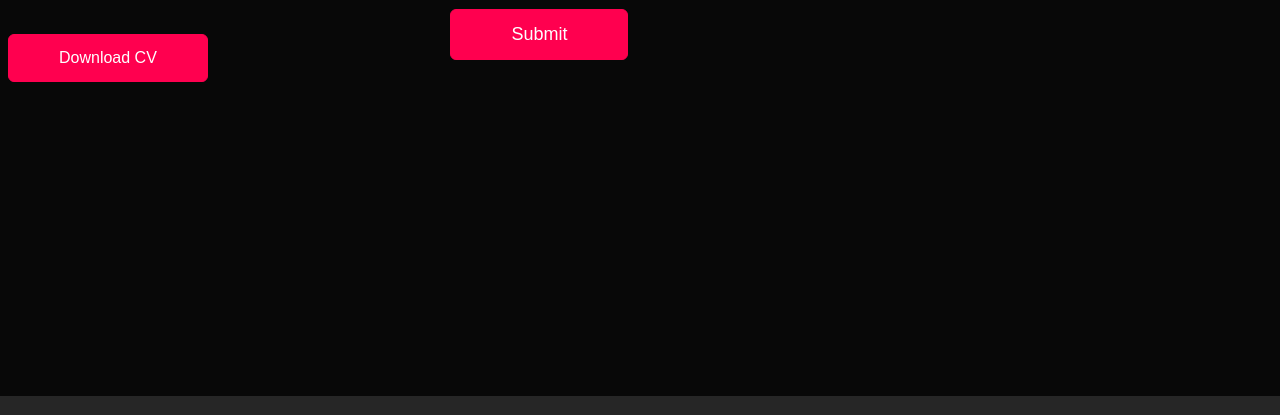
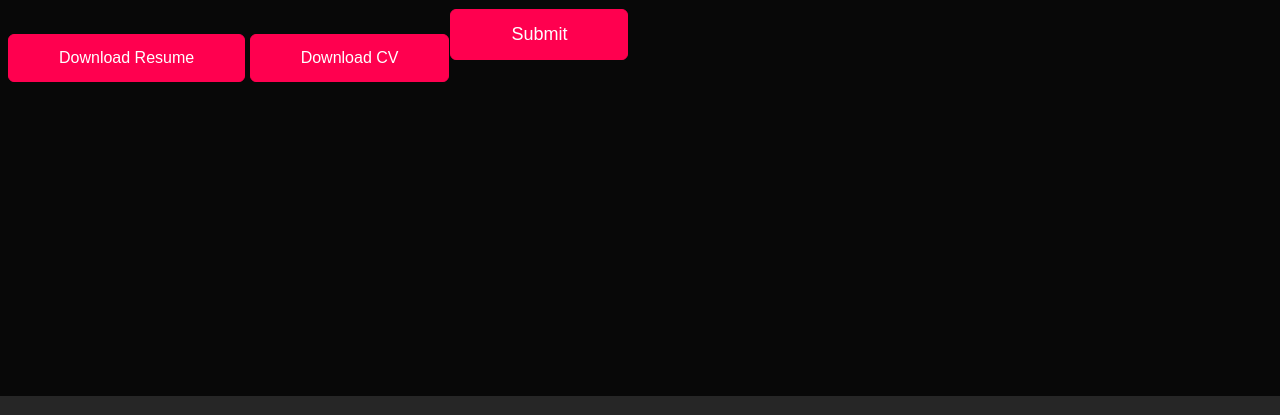
Before and after one commit to mohit270/My_Portfolio, a plain HTML site: page index.html in a window 1280 px wide. Shown: the part 3232-3647 px from the top of the page. Drawn offline with Linux system fonts and the light colour scheme.

Commit message:
adding lasted cv

```diff
--- a/index.html
+++ b/index.html
@@ -189,7 +189,8 @@
                     <a href="https://www.linkedin.com/in/mohit270/"><i class="fa-brands fa-linkedin"></i></a>
                     <a href="https://www.instagram.com/kundnanimk/"><i class="fa-brands fa-instagram"></i></a>
                 </div>
-                <a href="images/Mohit_Kundnani_Resume.pdf" download class="btn btn2">Download CV</a>
+                <a href="images/Mohit_Kundnani_Resume.pdf" download class="btn btn2">Download Resume</a>
+                <a href="images/Mohit_Kundnani_photo.pdf" download class="btn btn2">Download CV</a>
             </div>
             <!-- 3b1cfc48-b697-475d-8517-62b0083aaedf -->
             <div class="contact-right">
```
Also changed, not shown: 1 other file.
